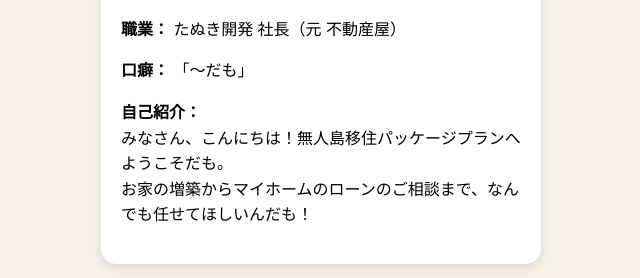
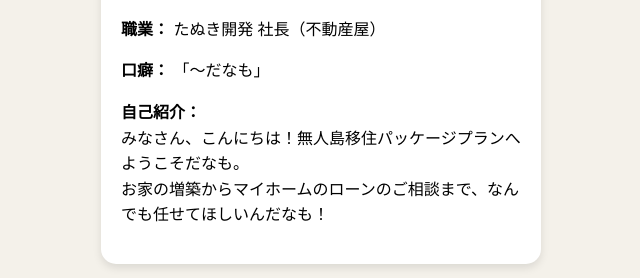
Before and after one commit to T-daichi-math/my-webpage, a plain HTML site: page index.html in a window 1280 px wide. Shown: the part 560-838 px from the top of the page, 319-959 px from the left. Drawn offline with Linux system fonts and the light colour scheme.

Commit message:
Update profile occupation and catchphrase text

```diff
--- a/index.html
+++ b/index.html
@@ -36,11 +36,11 @@
         <img src="tanukichi.jpg" alt="たぬきちの写真">
 
         <!-- ▼ プロフィール文章 ▼ -->
-        <p><strong>職業：</strong> たぬき開発 社長（元 不動産屋）</p>
-        <p><strong>口癖：</strong> 「〜だも」</p>
+        <p><strong>職業：</strong> たぬき開発 社長（不動産屋）</p>
+        <p><strong>口癖：</strong> 「〜だなも」</p>
         <p><strong>自己紹介：</strong><br>
-        みなさん、こんにちは！無人島移住パッケージプランへようこそだも。<br>
-        お家の増築からマイホームのローンのご相談まで、なんでも任せてほしいんだも！</p>
+        みなさん、こんにちは！無人島移住パッケージプランへようこそだなも。<br>
+        お家の増築からマイホームのローンのご相談まで、なんでも任せてほしいんだなも！</p>
     </div>
 </body>
 </html>
```
